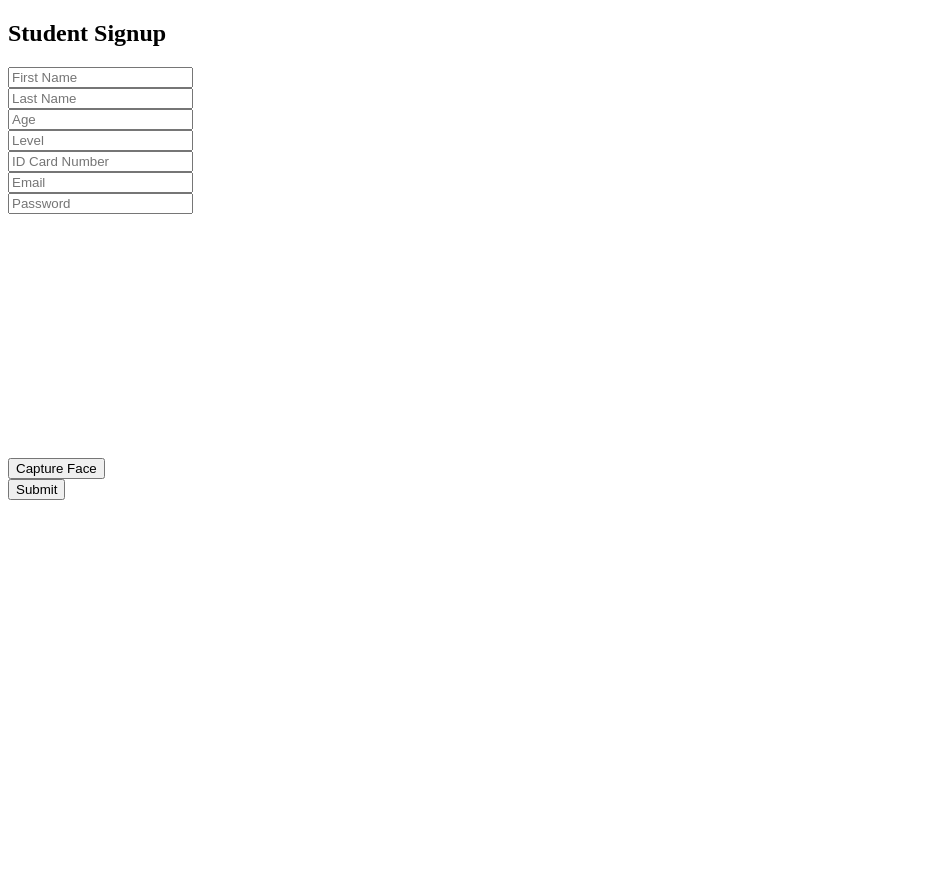
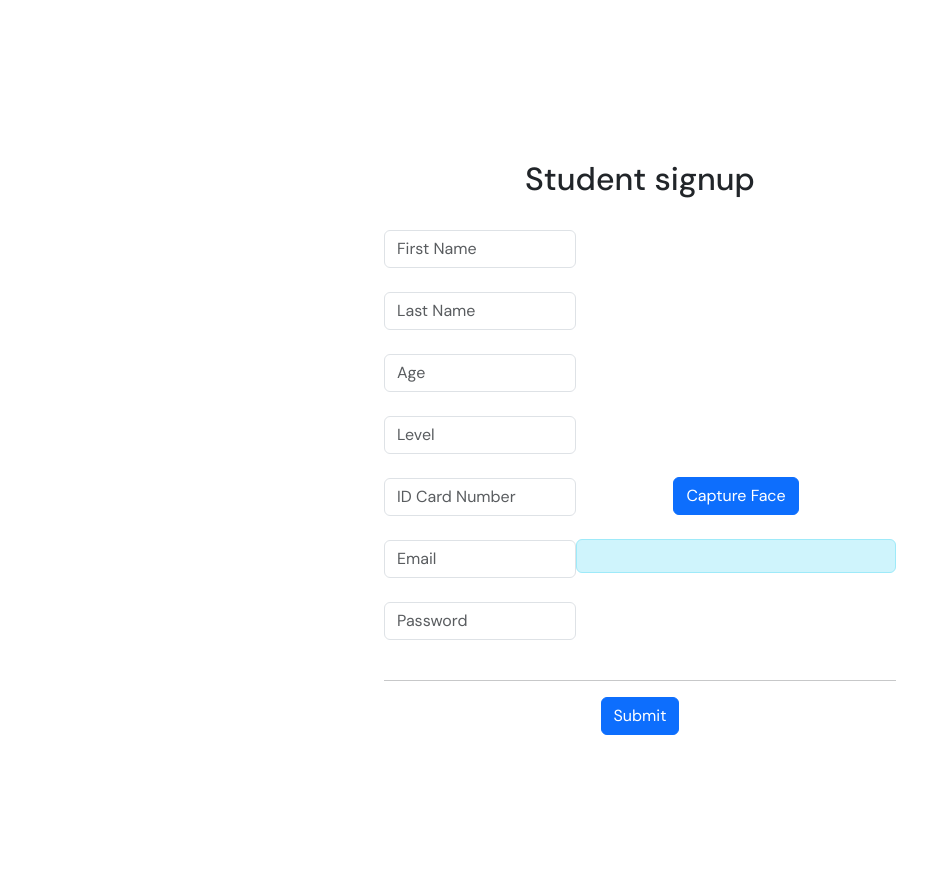
Before and after one commit to cherif201/facial-recognition-project, a Flask app: page /signup in a window 1280 px wide. Shown: the whole page, without its empty margins (0-951 px from the left). Before the commit the page ends 500 px from the top, so only its background shows below. Run offline with Flask 3, Linux system fonts and the light colour scheme; some libraries are stand-ins or nearby versions.

Commit message:
style: added to signup page

```diff
--- a/templates/signUp.html
+++ b/templates/signUp.html
@@ -1,27 +1,52 @@
 <!DOCTYPE html>
 <html lang="en">
+
 <head>
     <meta charset="UTF-8">
-    <title>Signup - Facial Auth</title>
+    <title>Millinium eye - Signup</title>
+    <link href="https://cdn.jsdelivr.net/npm/bootstrap@5.3.6/dist/css/bootstrap.min.css" rel="stylesheet"
+        integrity="sha384-4Q6Gf2aSP4eDXB8Miphtr37CMZZQ5oXLH2yaXMJ2w8e2ZtHTl7GptT4jmndRuHDT" crossorigin="anonymous">
+    <link rel="stylesheet" href="../static/style.css">
+    <link rel="icon" href="../static/images/eye-logo.png">
     <script defer src="/static/signup.js"></script>
 </head>
+
 <body>
-    <h2>Student Signup</h2>
+    <script src="https://cdn.jsdelivr.net/npm/bootstrap@5.3.6/dist/js/bootstrap.bundle.min.js"
+        integrity="sha384-j1CDi7MgGQ12Z7Qab0qlWQ/Qqz24Gc6BM0thvEMVjHnfYGF0rmFCozFSxQBxwHKO"
+        crossorigin="anonymous"></script>
+
+    <h2 class="text-center">Student signup</h2>
+    <br>
     <form id="signupForm" enctype="multipart/form-data">
-        <input type="text" name="first_name" placeholder="First Name" required><br>
-        <input type="text" name="last_name" placeholder="Last Name" required><br>
-        <input type="number" name="age" placeholder="Age" required><br>
-        <input type="text" name="level" placeholder="Level" required><br>
-        <input type="text" name="id_card" placeholder="ID Card Number" required><br>
-        <input type="email" name="email" placeholder="Email" required><br>
-        <input type="password" name="password" placeholder="Password" required><br>
-
-        <video id="video" width="320" height="240" autoplay></video><br>
-        <button type="button" id="capture">Capture Face</button><br>
-        <canvas id="canvas" style="display:none;"></canvas>
-        <input type="hidden" name="face_image" id="face_image">
-
-        <button type="submit">Submit</button>
+        <div class="d-flex justify-content-between">
+            <div>
+                <input type="text" class="form-control" name="first_name" placeholder="First Name" required><br>
+                <input type="text" class="form-control" name="last_name" placeholder="Last Name" required><br>
+                <input type="number" class="form-control" name="age" placeholder="Age" required><br>
+                <input type="text" class="form-control" name="level" placeholder="Level" required><br>
+                <input type="text" class="form-control" name="id_card" placeholder="ID Card Number" required><br>
+                <input type="email" class="form-control" name="email" placeholder="Email" required><br>
+                <input type="password" class="form-control" name="password" placeholder="Password" required><br>
+            </div>
+            <div>
+                <video id="video" width="320" height="240" autoplay class="rounded"></video><br>
+                <div class="col text-center">
+                    <button type="button" id="capture" class="btn btn-primary mx-auto">Capture Face</button><br>
+                </div>
+                <br/>
+                <div class="alert alert-info" role="alert">
+                    <!--i want text here-->
+                </div>
+                <canvas id="canvas" style="display:none;"></canvas>
+                <input type="hidden" name="face_image" id="face_image">
+            </div>
+        </div>
+        <hr/>
+        <div class="col text-center">
+            <button type="submit" class="btn btn-primary mx-auto">Submit</button>
+        </div>
     </form>
 </body>
+
 </html>
```
